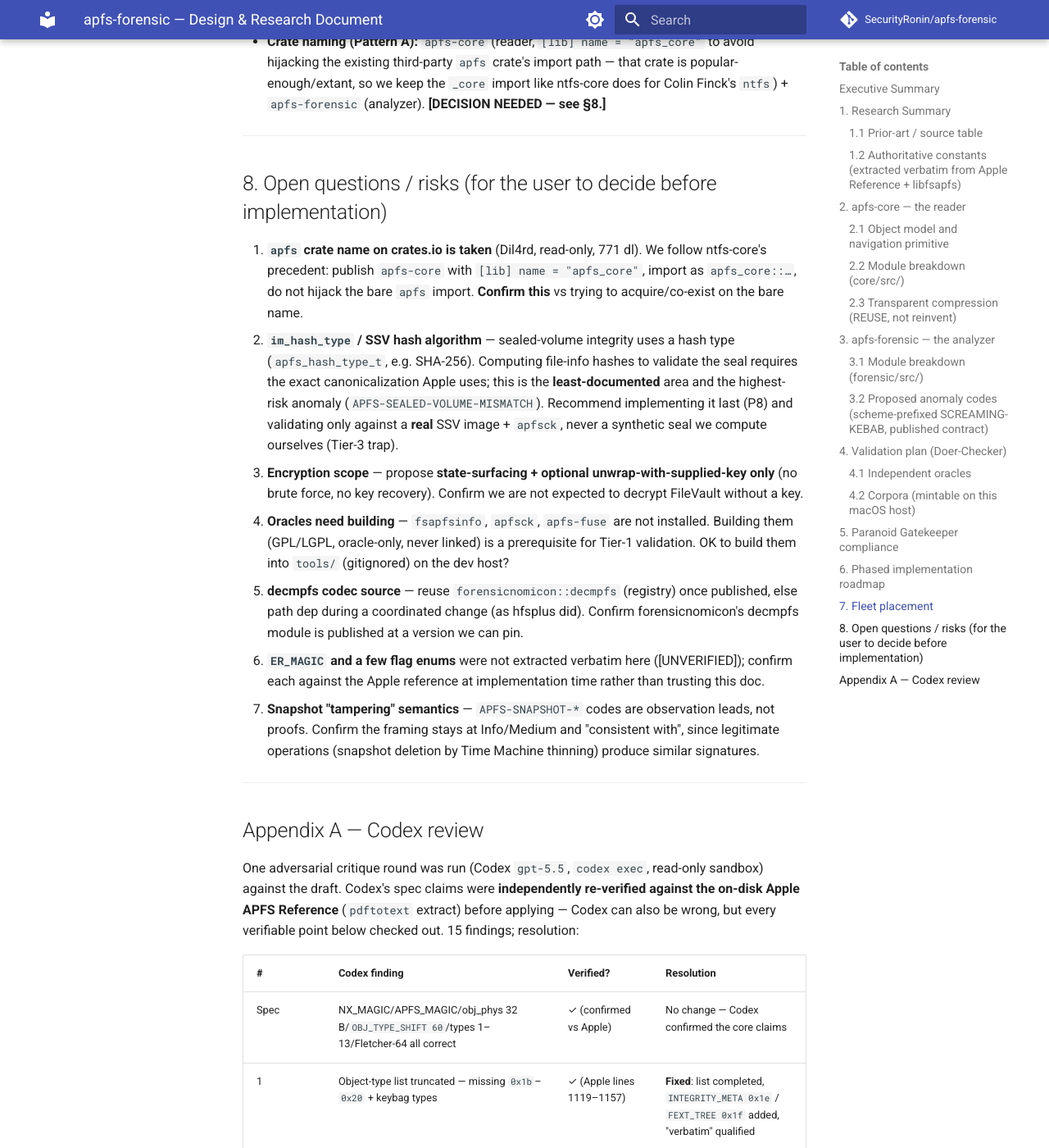
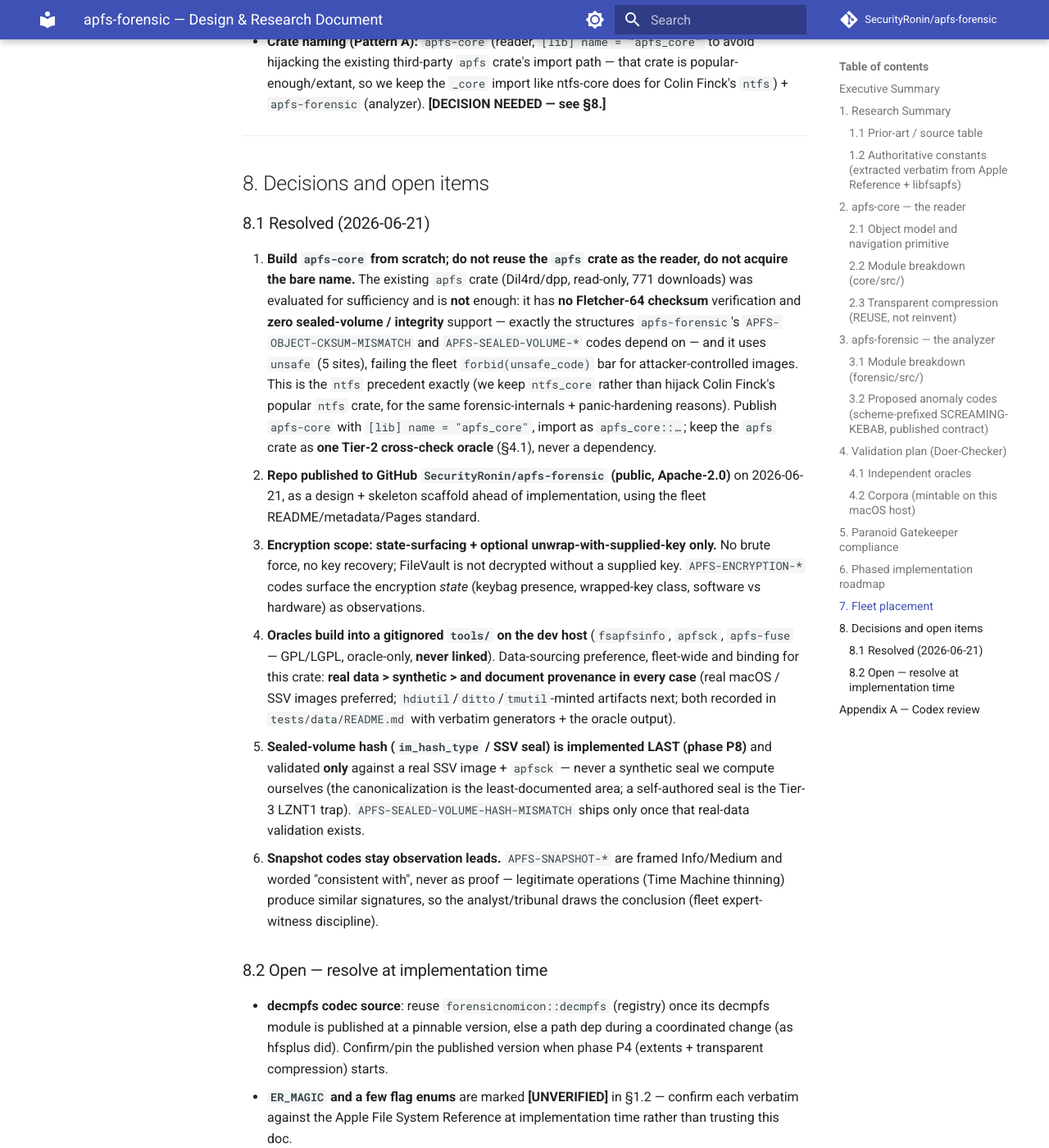
Before and after one commit to SecurityRonin/apfs-forensic, an MkDocs documentation site: the page built from docs/plans/2026-06-21-apfs-forensic-design.md, in a window 1280 px wide and 1400 px high, scrolled down 17270 px. Shown: the whole window at 82% size. Built offline with MkDocs 1.6.1 and Material for MkDocs 9.7.7, drawn with Linux system fonts in a browser that asks for light colours; comment, search, counter and statistics services are not loaded.

Commit message:
design(apfs-forensic): fold resolved decisions into the design doc
Record the decisions taken on 2026-06-21: build apfs-core (the `apfs` crate is
insufficient — no Fletcher/sealed-volume support, uses unsafe — keep it as a
Tier-2 oracle, ntfs precedent); publish to GitHub SecurityRonin public; encryption
= state-surface + supplied-key unwrap only; oracles in gitignored tools/, real >
synthetic > documented provenance always; SSV hash implemented last vs a real SSV
+ apfsck; snapshot codes stay observation leads. Add the fleet rustfmt.toml and
apply it.

Co-Authored-By: Claude Opus 4.8 <noreply@anthropic.com>

```diff
--- a/docs/plans/2026-06-21-apfs-forensic-design.md
+++ b/docs/plans/2026-06-21-apfs-forensic-design.md
@@ -430,29 +430,45 @@ to return plaintext (names what it can't do), never fabricates.
 
 ---
 
-## 8. Open questions / risks (for the user to decide before implementation)
+## 8. Decisions and open items
 
-1. **`apfs` crate name on crates.io is taken** (Dil4rd, read-only, 771 dl). We follow ntfs-core's
-   precedent: publish `apfs-core` with `[lib] name = "apfs_core"`, import as `apfs_core::…`, do not
-   hijack the bare `apfs` import. **Confirm this** vs trying to acquire/co-exist on the bare name.
-2. **`im_hash_type` / SSV hash algorithm** — sealed-volume integrity uses a hash type
-   (`apfs_hash_type_t`, e.g. SHA-256). Computing file-info hashes to validate the seal requires the
-   exact canonicalization Apple uses; this is the **least-documented** area and the highest-risk
-   anomaly (`APFS-SEALED-VOLUME-MISMATCH`). Recommend implementing it last (P8) and validating only
-   against a **real** SSV image + `apfsck`, never a synthetic seal we compute ourselves (Tier-3 trap).
-3. **Encryption scope** — propose **state-surfacing + optional unwrap-with-supplied-key only** (no
-   brute force, no key recovery). Confirm we are not expected to decrypt FileVault without a key.
-4. **Oracles need building** — `fsapfsinfo`, `apfsck`, `apfs-fuse` are not installed. Building them
-   (GPL/LGPL, oracle-only, never linked) is a prerequisite for Tier-1 validation. OK to build them
-   into `tools/` (gitignored) on the dev host?
-5. **decmpfs codec source** — reuse `forensicnomicon::decmpfs` (registry) once published, else path
-   dep during a coordinated change (as hfsplus did). Confirm forensicnomicon's decmpfs module is
-   published at a version we can pin.
-6. **`ER_MAGIC` and a few flag enums** were not extracted verbatim here ([UNVERIFIED]); confirm
-   each against the Apple reference at implementation time rather than trusting this doc.
-7. **Snapshot "tampering" semantics** — `APFS-SNAPSHOT-*` codes are observation leads, not proofs.
-   Confirm the framing stays at Info/Medium and "consistent with", since legitimate operations
-   (snapshot deletion by Time Machine thinning) produce similar signatures.
+### 8.1 Resolved (2026-06-21)
+
+1. **Build `apfs-core` from scratch; do not reuse the `apfs` crate as the reader, do not acquire the
+   bare name.** The existing `apfs` crate (Dil4rd/dpp, read-only, 771 downloads) was evaluated for
+   sufficiency and is **not** enough: it has **no Fletcher-64 checksum** verification and **zero
+   sealed-volume / integrity** support — exactly the structures `apfs-forensic`'s
+   `APFS-OBJECT-CKSUM-MISMATCH` and `APFS-SEALED-VOLUME-*` codes depend on — and it uses `unsafe`
+   (5 sites), failing the fleet `forbid(unsafe_code)` bar for attacker-controlled images. This is the
+   `ntfs` precedent exactly (we keep `ntfs_core` rather than hijack Colin Finck's popular `ntfs`
+   crate, for the same forensic-internals + panic-hardening reasons). Publish `apfs-core` with
+   `[lib] name = "apfs_core"`, import as `apfs_core::…`; keep the `apfs` crate as **one Tier-2
+   cross-check oracle** (§4.1), never a dependency.
+2. **Repo published to GitHub `SecurityRonin/apfs-forensic` (public, Apache-2.0)** on 2026-06-21, as a
+   design + skeleton scaffold ahead of implementation, using the fleet README/metadata/Pages standard.
+3. **Encryption scope: state-surfacing + optional unwrap-with-supplied-key only.** No brute force, no
+   key recovery; FileVault is not decrypted without a supplied key. `APFS-ENCRYPTION-*` codes surface
+   the encryption *state* (keybag presence, wrapped-key class, software vs hardware) as observations.
+4. **Oracles build into a gitignored `tools/` on the dev host** (`fsapfsinfo`, `apfsck`, `apfs-fuse`
+   — GPL/LGPL, oracle-only, **never linked**). Data-sourcing preference, fleet-wide and binding for
+   this crate: **real data > synthetic > and document provenance in every case** (real macOS / SSV
+   images preferred; `hdiutil`/`ditto`/`tmutil`-minted artifacts next; both recorded in
+   `tests/data/README.md` with verbatim generators + the oracle output).
+5. **Sealed-volume hash (`im_hash_type` / SSV seal) is implemented LAST (phase P8)** and validated
+   **only** against a real SSV image + `apfsck` — never a synthetic seal we compute ourselves
+   (the canonicalization is the least-documented area; a self-authored seal is the Tier-3 LZNT1 trap).
+   `APFS-SEALED-VOLUME-HASH-MISMATCH` ships only once that real-data validation exists.
+6. **Snapshot codes stay observation leads.** `APFS-SNAPSHOT-*` are framed Info/Medium and worded
+   "consistent with", never as proof — legitimate operations (Time Machine thinning) produce similar
+   signatures, so the analyst/tribunal draws the conclusion (fleet expert-witness discipline).
+
+### 8.2 Open — resolve at implementation time
+
+- **decmpfs codec source**: reuse `forensicnomicon::decmpfs` (registry) once its decmpfs module is
+  published at a pinnable version, else a path dep during a coordinated change (as hfsplus did).
+  Confirm/pin the published version when phase P4 (extents + transparent compression) starts.
+- **`ER_MAGIC` and a few flag enums** are marked **[UNVERIFIED]** in §1.2 — confirm each verbatim
+  against the Apple File System Reference at implementation time rather than trusting this doc.
 
 ---
 
--- /dev/null
+++ b/rustfmt.toml
@@ -0,0 +1,2 @@
+max_width = 100
+imports_granularity = "Crate"
```
Also changed, not shown: 2 other files.
